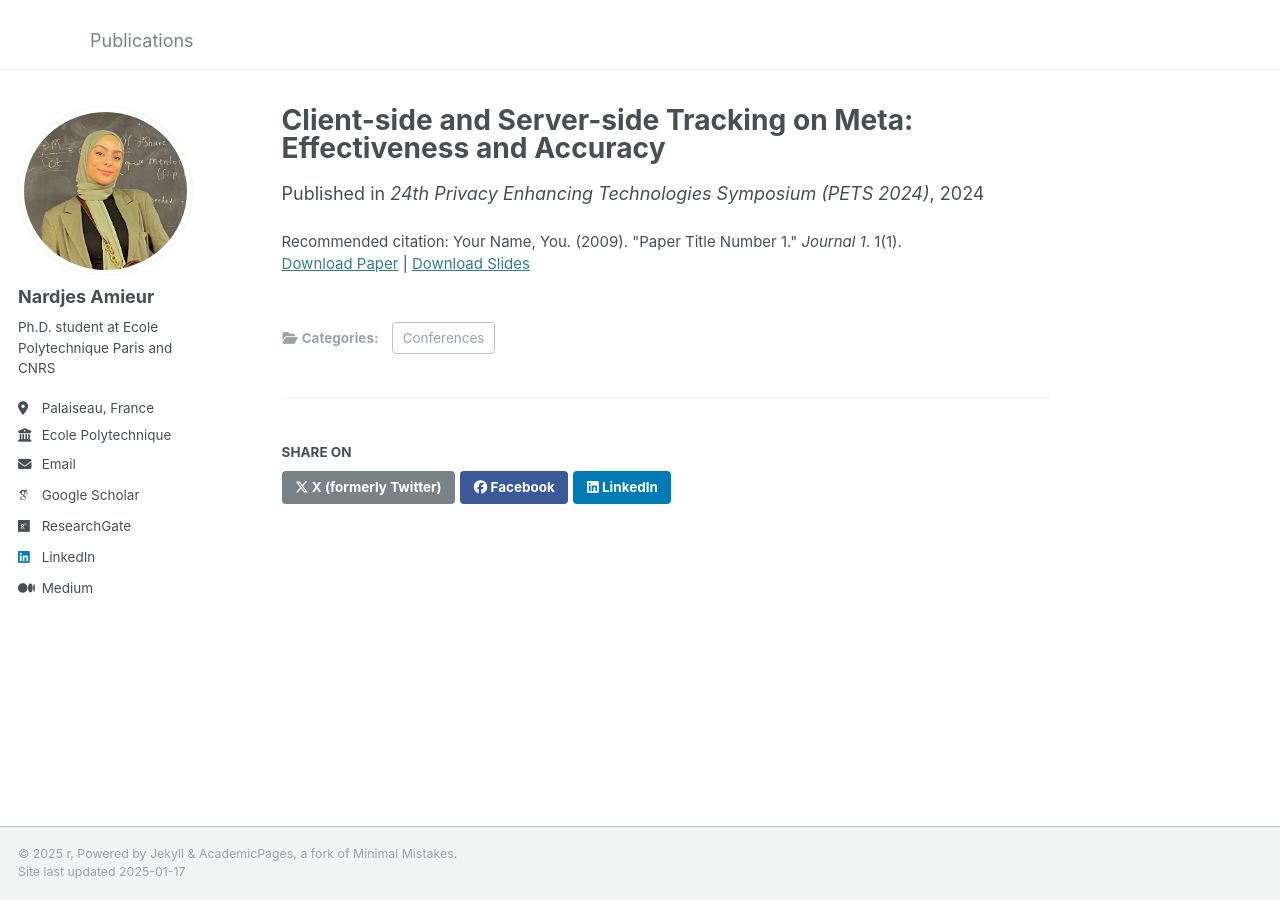
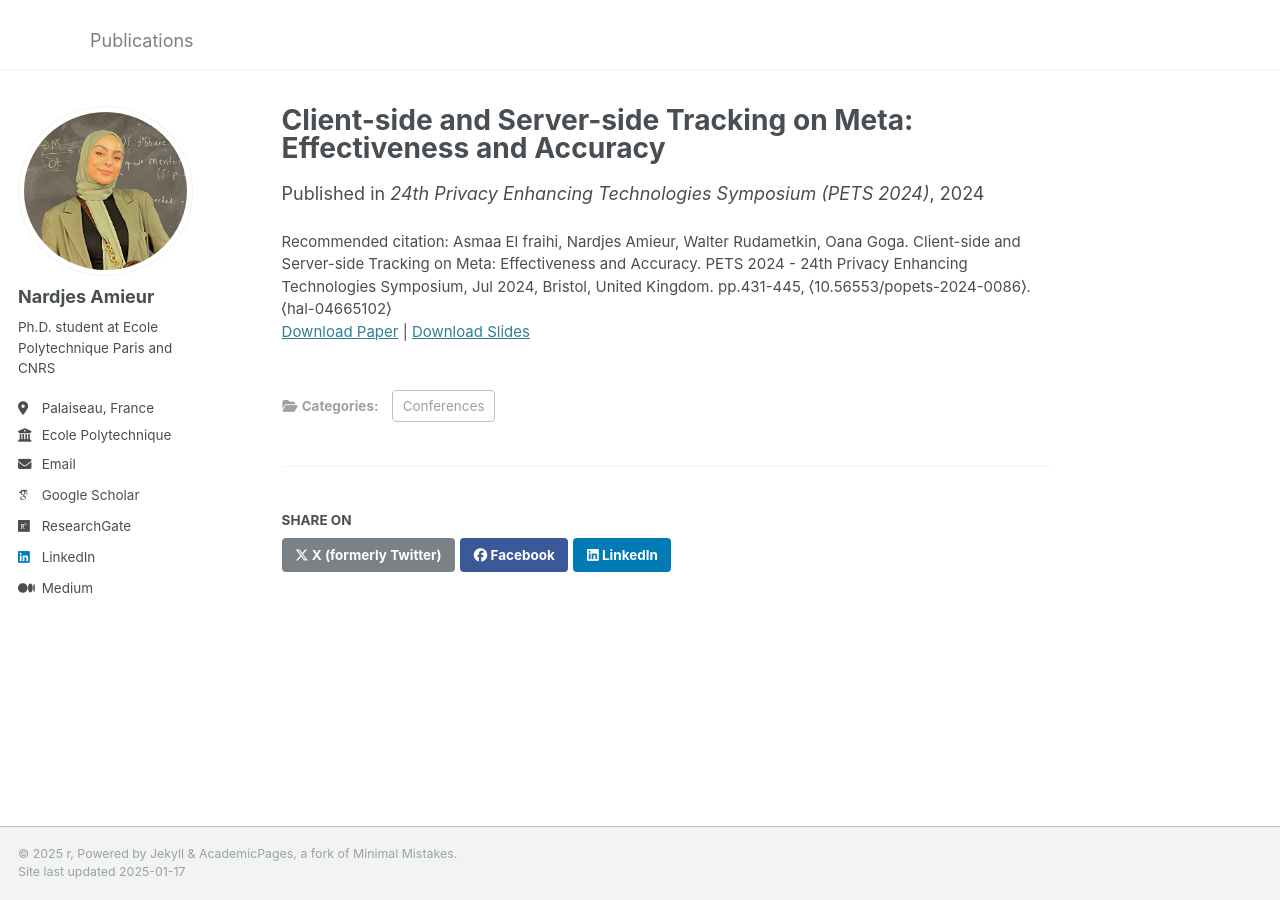
Before and after one commit to Nardjes-Am/Nardjes-Am.github.io, a Jekyll site: the page built from _publications/2009-10-01-paper-title-number-1.md, in a window 1280 px wide. Built offline with Jekyll 4.4.1, drawn with Linux system fonts in a browser that asks for light colours; some web fonts are replaced.

Commit message:
Update 2009-10-01-paper-title-number-1.md

```diff
--- a/_publications/2009-10-01-paper-title-number-1.md
+++ b/_publications/2009-10-01-paper-title-number-1.md
@@ -8,5 +8,5 @@ date:  Jul 2024, Bristol, United Kingdom.
 venue: '24th Privacy Enhancing Technologies Symposium (PETS 2024)'
 slidesurl: ''
 paperurl: 'https://hal.science/hal-04665102v1/file/popets-2024-0086.pdf'
-citation: 'Your Name, You. (2009). &quot;Paper Title Number 1.&quot; <i>Journal 1</i>. 1(1).'
+citation: 'Asmaa El fraihi, Nardjes Amieur, Walter Rudametkin, Oana Goga. Client-side and Server-side Tracking on Meta: Effectiveness and Accuracy. PETS 2024 - 24th Privacy Enhancing Technologies Symposium, Jul 2024, Bristol, United Kingdom. pp.431-445, ⟨10.56553/popets-2024-0086⟩. ⟨hal-04665102⟩'
 ---
```
